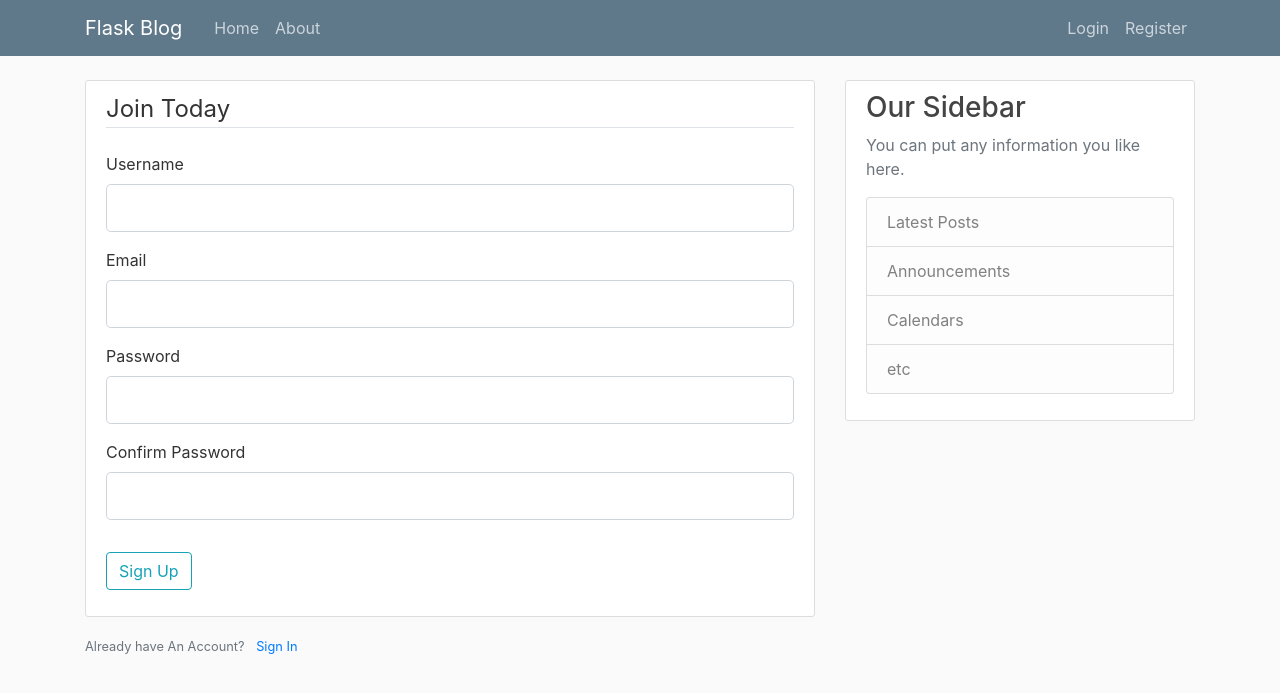
After one commit to bona-anselm/blog-project, a Flask app: page /register in a window 1280 px wide. The commit adds this page. Shown: the top 693 px of the page. Run offline with Flask 3, Linux system fonts and the light colour scheme; some libraries are stand-ins or nearby versions.

Commit message:
'login-register'

```diff
--- a/flaskblog.py
+++ b/flaskblog.py
@@ -1,7 +1,9 @@
-from flask import Flask, render_template, url_for
+from flask import Flask, render_template, url_for, flash, redirect
+from forms import RegistrationForm, LoginForm
 
 
 app = Flask(__name__)
+app.config['SECRET_KEY'] = 'd7ca5984452ea5113592d55a53efde5c'
 
 posts = [
     {
@@ -28,6 +30,25 @@ def home():
 def about():
     return render_template('about.html', title="About")
 
+@app.route("/register", methods=['GET', 'POST'])
+def register():
+    form = RegistrationForm()
+    if form.validate_on_submit():
+        flash(f'Account created for {form.username.data}!', 'success')
+        return redirect(url_for('home'))
+    return render_template('register.html', title="Register", form=form)
+
+
+@app.route("/login", methods=['GET', 'POST'])
+def login():
+    form = LoginForm()
+    if form.validate_on_submit():
+        if form.email.data == 'admin@blog.com' and form.password.data == 'password':
+            flash('You have been logged in!', 'success')
+            return redirect(url_for('home'))
+        else:
+            flash('Login unsuccessful, Pls check your username and password', 'danger')
+    return render_template('login.html', title="Login", form=form)
 
 if __name__ == '__main__':
     app.run(debug=True)
--- /dev/null
+++ b/forms.py
@@ -0,0 +1,24 @@
+from flask_wtf import FlaskForm
+from wtforms import StringField, PasswordField, SubmitField, BooleanField
+from wtforms.validators import DataRequired, Length, Email, EqualTo
+
+
+class RegistrationForm(FlaskForm):
+    username = StringField('Username',
+                           validators=[DataRequired(), Length(min=2, max=20)])
+    email = StringField('Email',
+                        validators=[DataRequired(), Email()])
+    password = PasswordField('Password',
+                             validators=[DataRequired(), Length(min=8)])
+    confirm_password = PasswordField('Confirm Password',
+                                     validators=[DataRequired(), EqualTo('password')])
+    submit = SubmitField('Sign Up')
+
+
+class LoginForm(FlaskForm):
+    email = StringField('Email',
+                        validators=[DataRequired(), Email()])
+    password = PasswordField('Password',
+                             validators=[DataRequired(), Length(min=8)])
+    remember = BooleanField('Remember Me')
+    submit = SubmitField('Login')
--- a/templates/base.html
+++ b/templates/base.html
@@ -22,13 +22,13 @@
             </button>
             <div class="collapse navbar-collapse" id="navbarToggle">
               <div class="navbar-nav mr-auto">
-                <a class="nav-item nav-link" href="/">Home</a>
-                <a class="nav-item nav-link" href="/about">About</a>
+                <a class="nav-item nav-link" href="{{ url_for('home') }}">Home</a>
+                <a class="nav-item nav-link" href="{{ url_for('about') }}">About</a>
               </div>
               <!-- Navbar Right Side -->
               <div class="navbar-nav">
-                <a class="nav-item nav-link" href="/login">Login</a>
-                <a class="nav-item nav-link" href="/register">Register</a>
+                <a class="nav-item nav-link" href="{{ url_for('login') }}">Login</a>
+                <a class="nav-item nav-link" href="{{ url_for('register') }}">Register</a>
               </div>
             </div>
           </div>
@@ -37,6 +37,15 @@
       <main role="main" class="container">
         <div class="row">
           <div class="col-md-8">
+            {% with messages = get_flashed_messages(with_categories=true) %}
+                {% if messages %}
+                    {% for category, message in messages %}
+                        <div class="alert alert-{{ category }}">
+                            {{ message }}
+                        </div>
+                    {% endfor %}
+                {% endif %}
+            {% endwith %}
             {% block content %}{% endblock %}
           </div>
           <div class="col-md-4">
--- /dev/null
+++ b/templates/register.html
@@ -0,0 +1,75 @@
+{% extends "base.html" %}
+{% block content %}
+    <div class="content-section">
+        <form method="POST" action="">
+            {{ form.hidden_tag() }}
+            <fieldset class="form-group">
+                <legend class="border-bottom mb-4">Join Today</legend>
+                <div class="form-group">
+                    {{ form.username.label(class="form-control-label") }}
+                    <!-- Printing feedback messages incase of invalid input -->
+                    {% if form.username.errors %}
+                        {{ form.username(class="form-control form-control-lg is-invalid") }}
+                        <div class="invalid-feedback">
+                            {% for error in form.username.errors %}
+                                <span>{{ error }}</span>
+                            {% endfor %}
+                        </div>
+                    {% else %}
+                        {{ form.username(class="form-control form-control-lg") }}
+                    {% endif %}
+                </div>
+                <div class="form-group">
+                    {{ form.email.label(class="form-control-label") }}
+                    <!-- Printing feedback messages incase of invalid input -->
+                    {% if form.email.errors %}
+                        {{ form.email(class="form-control form-control-lg is-invalid") }}
+                        <div class="invalid-feedback">
+                            {% for error in form.email.errors %}
+                                <span>{{ error }}</span>
+                            {% endfor %}
+                        </div>
+                    {% else %}
+                        {{ form.email(class="form-control form-control-lg") }}
+                    {% endif %}
+                </div>
+                <div class="form-group">
+                    {{ form.password.label(class="form-control-label") }}
+                    <!-- Printing feedback messages incase of invalid input -->
+                    {% if form.password.errors %}
+                        {{ form.password(class="form-control form-control-lg is-invalid") }}
+                        <div class="invalid-feedback">
+                            {% for error in form.password.errors %}
+                                <span>{{ error }}</span>
+                            {% endfor %}
+                        </div>
+                    {% else %}
+                        {{ form.password(class="form-control form-control-lg") }}
+                    {% endif %}
+                </div>
+                <div class="form-group">
+                    {{ form.confirm_password.label(class="form-control-label") }}
+                    <!-- Printing feedback messages incase of invalid input -->
+                    {% if form.confirm_password.errors %}
+                        {{ form.confirm_password(class="form-control form-control-lg is-invalid") }}
+                        <div class="invalid-feedback">
+                            {% for error in form.confirm_password.errors %}
+                                <span>{{ error }}</span>
+                            {% endfor %}
+                        </div>
+                    {% else %}
+                        {{ form.confirm_password(class="form-control form-control-lg") }}
+                    {% endif %}
+                </div>
+            </fieldset>
+            <div class="form-group">
+                {{ form.submit(class="btn btn-outline-info") }}
+            </div>
+        </form>
+    </div>
+    <div class="text-muted">
+        <small class="text-muted">
+            Already have An Account? <a class="ml-2" href="{{ url_for('login') }}">Sign In</a>
+        </small>
+    </div>
+{% endblock content %}
```
Also changed, not shown: requirements.txt (+8 -0 lines), templates/login.html (added, +54 -0 lines).
